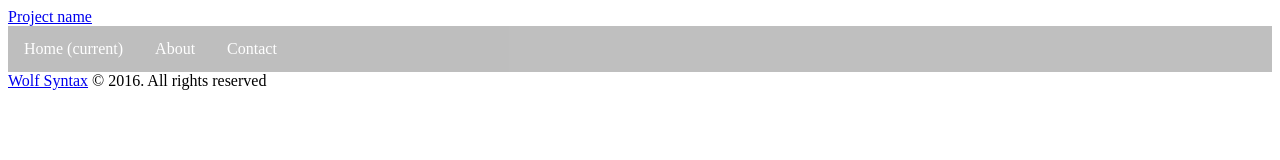
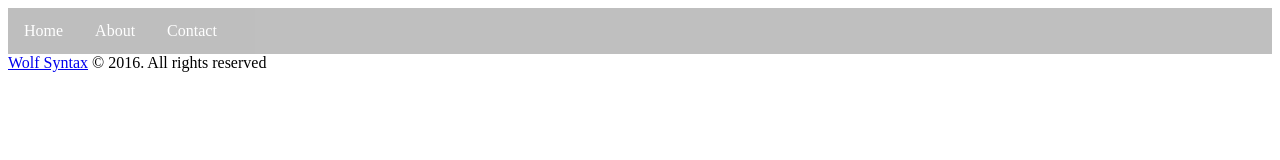
Before and after one commit to wolfsyntax/L2P, a plain HTML site: page index.html in a window 1280 px wide. Drawn offline with Linux system fonts and the light colour scheme.

Commit message:
Update index.html

```diff
--- a/index.html
+++ b/index.html
@@ -9,10 +9,9 @@
   </head>
   <body onload="test(); return false;" oncontextmenu="return false;">
     <nav class="">
-      <a class="" href="#">Project name</a>
       <ul class="nav-order">
         <li class="nav-list">
-          <a class="nav-link" href="#">Home <span class="sr-only">(current)</span></a>
+          <a class="nav-link" href="#">Home</a>
         </li>
         <li class="nav-list">
           <a class="nav-link" href="#">About</a>
```
